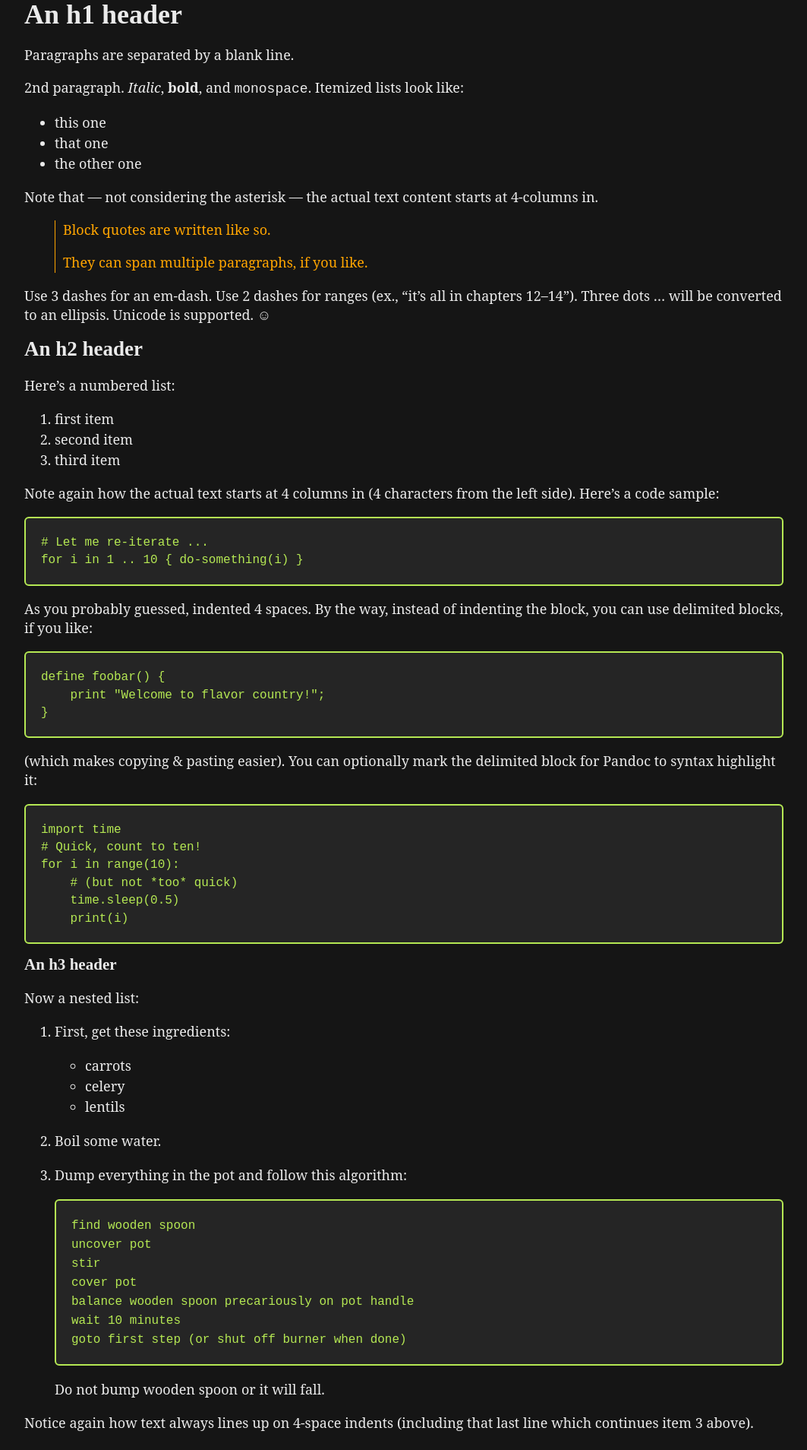
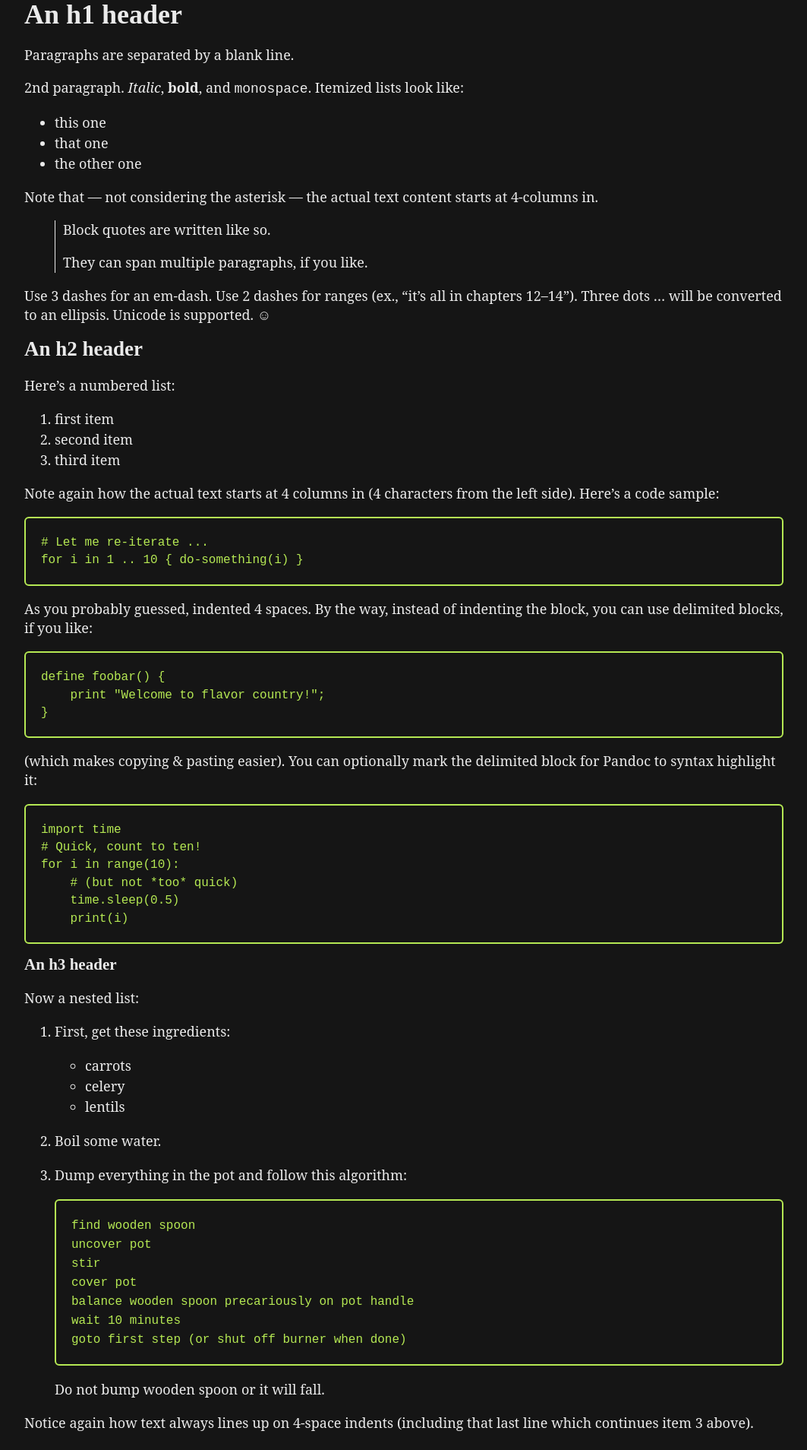
Before and after one commit to profphillips/wikibasics, a Jekyll site: the page built from test.md, in a window 1280 px wide. Shown: the top 1908 px of the page at 76% size, without its empty margins (108-1171 px from the left). Built offline with Jekyll 4.4.1, drawn with Linux system fonts in a browser that asks for light colours; our own code applies the rules of GitHub Pages for plain Markdown files.

Commit message:
Update style.scss

```diff
--- a/assets/css/style.scss
+++ b/assets/css/style.scss
@@ -28,8 +28,8 @@ $silver-chalice: #aaa;
     $color: $gallery;
     $background-color: $cod-grey;
     $pre-color: $conifer;
-    $pre-background-color: #252525; //$cod-grey;
-    $blockquote-color: orange;
+    $pre-background-color: $cod-grey;
+    $blockquote-color: $gallery;
     $blockquote-background-color: $cod-grey;
     $link-color: $hippie-blue !default; //#3090f0;
 
```
